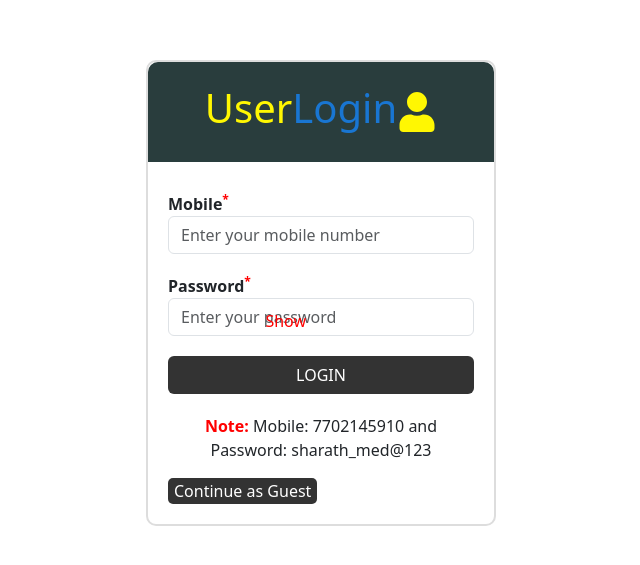
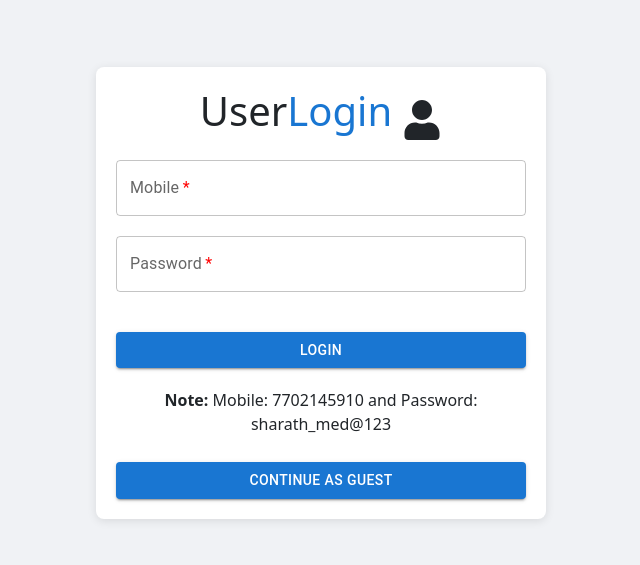
Before and after one commit to manoharbondalapati/avikaProject, a React (Create React App) app: page /userlogin in a window 1280 px wide. Shown: the part 107-672 px from the top of the page, without its empty margins (319-959 px from the left). Built offline with nearby package versions, Linux system fonts and the light colour scheme.

Commit message:
updated files

```diff
--- a/src/components/admin/AdminLogin.css
+++ b/src/components/admin/AdminLogin.css
@@ -139,7 +139,7 @@ label {
   justify-content: center;
   align-items: center;
   height: 100vh;
-  /* background-color: #f0f2f5; */
+  background-color: #f0f2f5;
 }
 
 .adminform {
@@ -170,13 +170,6 @@ label {
   margin-bottom: 20px;
 }
 
-.shows-password {
-  cursor: pointer;
-  color: #1976d2;
-  display: inline-block;
-  margin-top: -33px;
-}
-
 #loginbtn {
   margin-top: 20px;
 }
@@ -193,16 +186,13 @@ label {
 #guestButton {
   margin-top: 10px;
 }
+.MuiInputLabel-asterisk {
+  color: red;
+}
 
 @media (max-width: 520px) {
   #adminlogin {
-    padding: 0px;
+    padding: 10px;
   }
-  .shows-password {
-    cursor: pointer;
-    color: #1976d2;
-    display: inline-block;
-    margin-top: -57px;
-    margin-right: 10px;
-  }
+
 }
--- a/src/components/admin/AdminLogin.js
+++ b/src/components/admin/AdminLogin.js
@@ -121,7 +121,6 @@ const AdminLogin = () => {
   const navigate = useNavigate();
   const [mobile, setMobile] = useState("");
   const [password, setPassword] = useState("");
-  const [showPassword, setShowPassword] = useState(false);
   const loading = useSelector((state) => state.adminlogin.loading);
   const isAdminLogin = useSelector((state) => state.adminlogin.isAdminLogin);
 
@@ -169,14 +168,13 @@ const AdminLogin = () => {
                 onChange={(e) => setMobile(e.target.value)}
                 fullWidth
                 required
-                inputProps={{ maxLength: 10 }}
                 placeholder="Enter your mobile number"
               />
             </div>
             <div className="form-group">
               <TextField
                 label="Password"
-                type={showPassword ? "text" : "password"}
+                type="password"
                 name="password"
                 id="password"
                 variant="outlined"
@@ -186,22 +184,15 @@ const AdminLogin = () => {
                 required
                 placeholder="Enter your password"
               />
-              <span
-                onClick={() => setShowPassword(!showPassword)}
-                className="shows-password"
-              >
-                {showPassword ? "Hide" : "Show"}
-              </span>
             </div>
             <Button
-              className="btn"
               id="loginbtn"
               type="submit"
               variant="contained"
               color="primary"
               fullWidth
             >
-              {loading ? "Logging in..." : "LOGIN"}
+              {loading ? "Logging in..." : "Login"}
             </Button>
             <p id="credentials">
               <span id="note">Note:</span> Mobile: 9964517148 and Password:
@@ -213,7 +204,8 @@ const AdminLogin = () => {
               type="button"
               id="guestButton"
               onClick={handleGuestLogin}
-              variant="outlined"
+              variant="contained"
+              color="primary"
               fullWidth
             >
               Continue as Guest
--- a/src/components/user/UserLogin.css
+++ b/src/components/user/UserLogin.css
@@ -1,4 +1,4 @@
-#userlogin {
+/* #userlogin {
   width: 350px;
   height: 100vh;
   margin: 0 auto;
@@ -129,4 +129,70 @@ label {
   background-color: white;
   color: black;
   border:  solid 1px #333;
+} */
+
+
+
+
+#userlogin {
+  display: flex;
+  justify-content: center;
+  align-items: center;
+  height: 100vh;
+  background-color: #f0f2f5;
 }
+
+.userforms {
+  background: white;
+  padding: 20px;
+  border-radius: 8px;
+  box-shadow: 0 2px 10px rgba(0, 0, 0, 0.1);
+  width: 100%;
+  max-width: 450px;
+}
+
+.headings {
+  text-align: center;
+  margin-bottom: 20px;
+}
+
+#login {
+  color: #1976d2;
+}
+
+#user-icon {
+  display: inline-block;
+  margin-left: 10px;
+  vertical-align: middle;
+}
+
+.login-form .form-group {
+  margin-bottom: 20px;
+}
+
+#userloginbtn {
+  margin-top: 20px;
+}
+
+#credentials {
+  text-align: center;
+  margin-top: 20px;
+}
+
+#credentials #note {
+  font-weight: bold;
+}
+
+#guestbutton {
+  margin-top: 10px;
+}
+
+.MuiInputLabel-asterisk {
+  color: red;
+}
+
+@media (max-width: 520px) {
+  #userlogin {
+    padding: 10px;
+  }
+}
--- a/src/components/user/UserLogin.js
+++ b/src/components/user/UserLogin.js
@@ -1,7 +1,119 @@
+// import React, { useEffect, useState } from "react";
+// import { useDispatch, useSelector } from "react-redux";
+// import { loginUser } from "../../myredux/reducers/UserSlice";
+// import { FaUser } from "react-icons/fa";
+// import "./UserLogin.css";
+// import { useNavigate } from "react-router-dom";
+
+// const UserLogin = () => {
+//   const dispatch = useDispatch();
+//   const navigate = useNavigate();
+//   const [mobile, setMobile] = useState("");
+//   const [password, setPassword] = useState("");
+//   const [showPassword, setShowPassword] = useState(false);
+//   const loading = useSelector((state) => state.userlogin.loading);
+//   const isUserLogin = useSelector((state) => state.userlogin.isUserLogin);
+
+//   const handleSubmit = (event) => {
+//     event.preventDefault();
+//     const userCredentials = { mobile, password };
+//     dispatch(loginUser(userCredentials, navigate));
+//   };
+
+//   const handleGuestLogin = () => {
+//     const guestCredentials = {
+//       mobile: "7702145910",
+//       password: "sharath_med@123",
+//     };
+//     dispatch(loginUser(guestCredentials, navigate));
+//   };
+
+//   useEffect(() => {
+//     if (isUserLogin === true) {
+//       navigate("/userpage");
+//     }
+//   }, [isUserLogin, navigate]);
+
+//   return (
+//     <div id="userlogin">
+//       <div className="userforms">
+//         <div className="headings">
+//           <h1>
+//             User<span id="login">Login</span>
+//             <span id="user-icon">
+//               <FaUser />
+//             </span>
+//           </h1>
+//         </div>
+//         <div className="login-form">
+//           <form onSubmit={handleSubmit}>
+//             <div className="form-group">
+//               <label htmlFor="mobile">
+//                 Mobile<sup className="astrick">&#42;</sup>
+//               </label>
+//               <input
+//                 type="text"
+//                 name="mobile"
+//                 id="mobile"
+//                 placeholder="Enter your mobile number"
+//                 className="form-control"
+//                 value={mobile}
+//                 maxLength={10}
+//                 onChange={(e) => setMobile(e.target.value)}
+//                 required
+//               />
+//             </div>
+//             <div className="form-group">
+//               <label htmlFor="password">
+//                 Password<sup className="astrick">&#42;</sup>
+//               </label>
+//               <input
+//                 type={showPassword ? "text" : "password"}
+//                 name="password"
+//                 id="password"
+//                 placeholder="Enter your password"
+//                 className="form-control"
+//                 value={password}
+//                 onChange={(e) => setPassword(e.target.value)}
+//                 required
+//               />
+//               <span
+//                 onClick={() => setShowPassword(!showPassword)}
+//                 id="show-password"
+//               >
+//                 {showPassword ? "Hide" : "Show"}
+//               </span>
+//             </div>
+//             <button className="btn" id="userloginbtn" type="submit">
+//               {loading ? "Logging in..." : "Login"}
+//             </button>
+//             <p id="credentials">
+//               <span id="note">Note:</span> Mobile: 7702145910 and Password:
+//               sharath_med@123
+//             </p>
+//           </form>
+//           <div>
+//             <button type="button" id="guestbutton" onClick={handleGuestLogin}>
+//               Continue as Guest
+//             </button>
+//           </div>
+//         </div>
+//       </div>
+//     </div>
+//   );
+// };
+
+// export default UserLogin;
+
+
+
+
 import React, { useEffect, useState } from "react";
 import { useDispatch, useSelector } from "react-redux";
 import { loginUser } from "../../myredux/reducers/UserSlice";
 import { FaUser } from "react-icons/fa";
+import TextField from "@mui/material/TextField";
+import Button from "@mui/material/Button";
 import "./UserLogin.css";
 import { useNavigate } from "react-router-dom";
 
@@ -10,7 +122,6 @@ const UserLogin = () => {
   const navigate = useNavigate();
   const [mobile, setMobile] = useState("");
   const [password, setPassword] = useState("");
-  const [showPassword, setShowPassword] = useState(false);
   const loading = useSelector((state) => state.userlogin.loading);
   const isUserLogin = useSelector((state) => state.userlogin.isUserLogin);
 
@@ -48,54 +159,58 @@ const UserLogin = () => {
         <div className="login-form">
           <form onSubmit={handleSubmit}>
             <div className="form-group">
-              <label htmlFor="mobile">
-                Mobile<sup className="astrick">&#42;</sup>
-              </label>
-              <input
+              <TextField
+                label="Mobile"
                 type="text"
                 name="mobile"
                 id="mobile"
+                variant="outlined"
+                value={mobile}
+                onChange={(e) => setMobile(e.target.value)}
+                fullWidth
+                required
                 placeholder="Enter your mobile number"
-                className="form-control"
-                value={mobile}
-                maxLength={10}
-                onChange={(e) => setMobile(e.target.value)}
-                required
               />
             </div>
             <div className="form-group">
-              <label htmlFor="password">
-                Password<sup className="astrick">&#42;</sup>
-              </label>
-              <input
-                type={showPassword ? "text" : "password"}
+              <TextField
+                label="Password"
+                type="password"
                 name="password"
                 id="password"
-                placeholder="Enter your password"
-                className="form-control"
+                variant="outlined"
                 value={password}
                 onChange={(e) => setPassword(e.target.value)}
+                fullWidth
                 required
+                placeholder="Enter your password"
               />
-              <span
-                onClick={() => setShowPassword(!showPassword)}
-                id="show-password"
-              >
-                {showPassword ? "Hide" : "Show"}
-              </span>
             </div>
-            <button className="btn" id="userloginbtn" type="submit">
+            <Button
+              id="userloginbtn"
+              type="submit"
+              variant="contained"
+              color="primary"
+              fullWidth
+            >
               {loading ? "Logging in..." : "Login"}
-            </button>
+            </Button>
             <p id="credentials">
               <span id="note">Note:</span> Mobile: 7702145910 and Password:
               sharath_med@123
             </p>
           </form>
           <div>
-            <button type="button" id="guestbutton" onClick={handleGuestLogin}>
+            <Button
+              type="button"
+              id="guestbutton"
+              onClick={handleGuestLogin}
+              variant="contained"
+              color="primary"
+              fullWidth
+            >
               Continue as Guest
-            </button>
+            </Button>
           </div>
         </div>
       </div>
```
